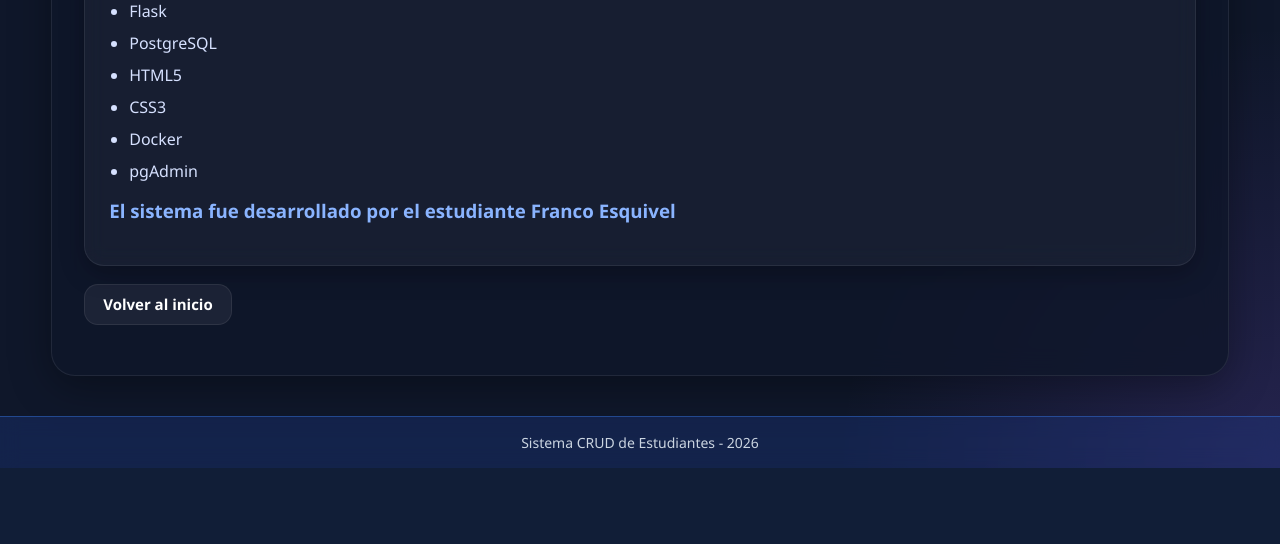
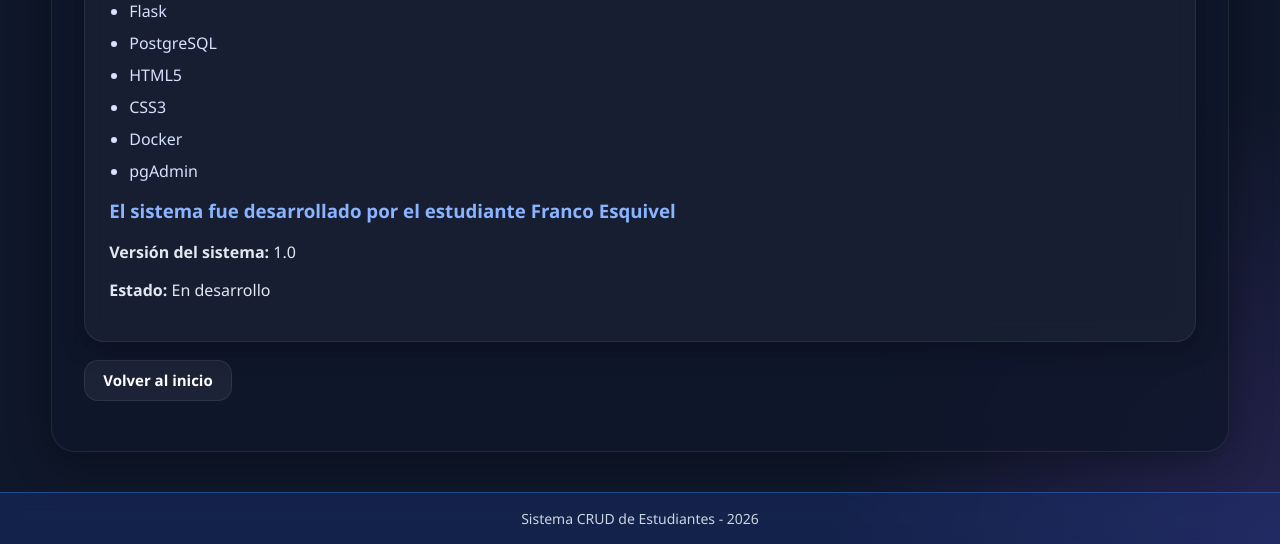
Before and after one commit to FranEsquivel/tp_programacion2_integrador, a Flask app: page /about in a window 1280 px wide. Shown: the part 750-1294 px from the top of the page. Before the commit the page ends 1218 px from the top, so only its background shows below. Run offline with Flask 3, Linux system fonts and the light colour scheme; some libraries are stand-ins or nearby versions.

Commit message:
Agrega versión del sistema en la sección About

```diff
--- a/templates/about.html
+++ b/templates/about.html
@@ -52,6 +52,8 @@
     <h3>
         El sistema fue desarrollado por el estudiante Franco Esquivel
     </h3>
+    <p><strong>Versión del sistema:</strong> 1.0</p>
+    <p><strong>Estado:</strong> En desarrollo</p>
 </div>
 
 <div class="actions">
```
